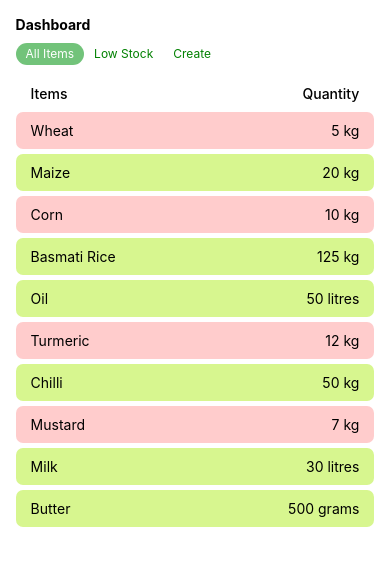
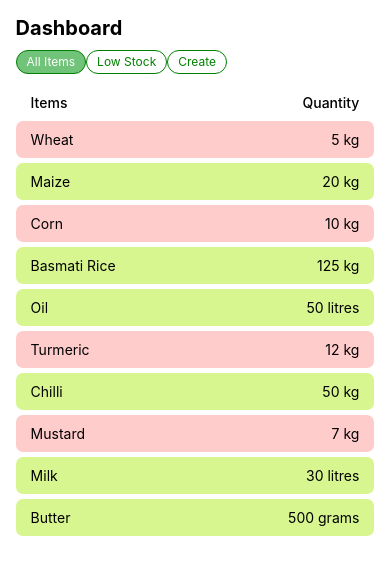
Before and after one commit to shubham2105/RefresherProject, a React Native app: screen / in a window 390 px wide. Shown: the top 574 px of the page. Built offline with nearby package versions, Linux system fonts and the light colour scheme.

Commit message:
made petty changes for android build

```diff
--- a/src/screens/HomeScreen.jsx
+++ b/src/screens/HomeScreen.jsx
@@ -84,7 +84,7 @@ const styles = StyleSheet.create({
     padding: '4%',
   },
   title: {
-    fontSize: '20',
+    fontSize: 20,
     fontWeight: 'bold',
     color: 'darkGray',
   },
@@ -97,7 +97,7 @@ const styles = StyleSheet.create({
     paddingVertical: 3.5,
     paddingHorizontal: 10,
     borderRadius: 50,
-    borderWidth: '0.8',
+    borderWidth: 0.8,
     borderColor: 'green',
   },
   btnText: {
```
